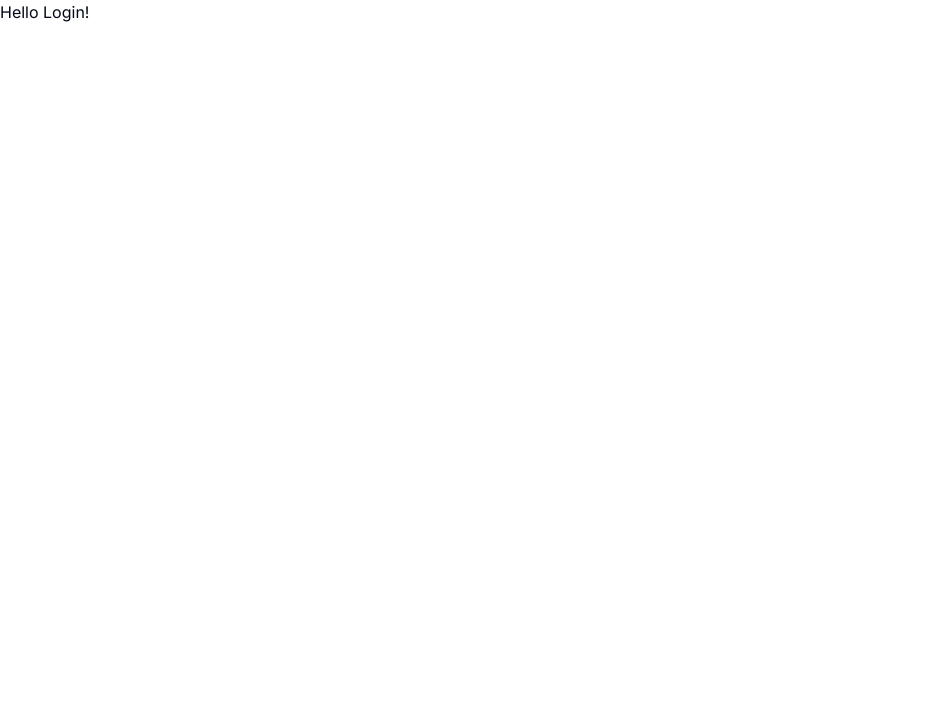
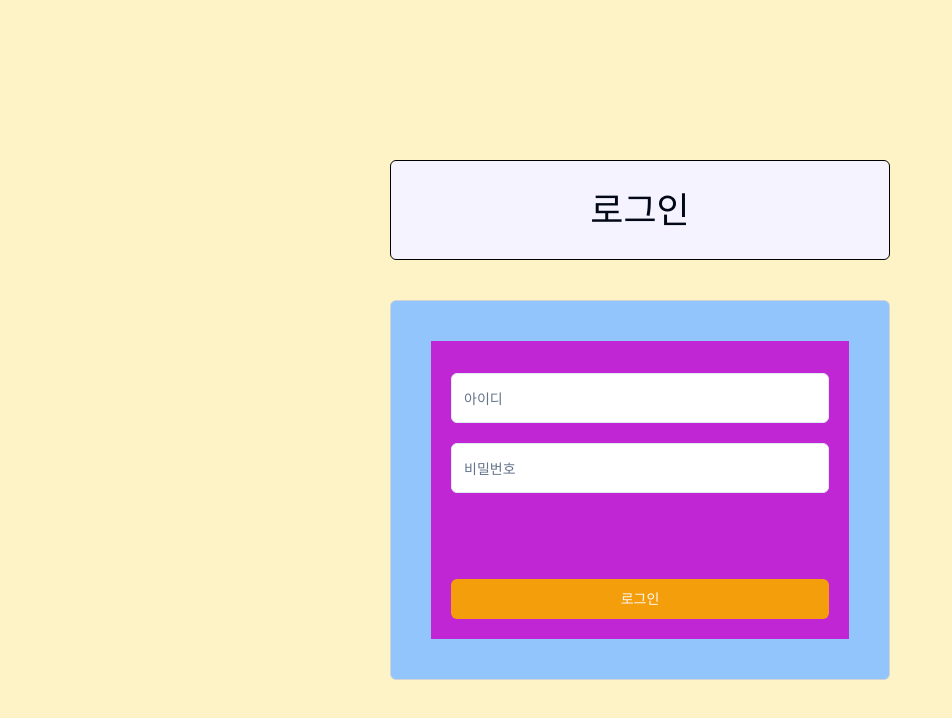
Before and after one commit to BellPumpkin/DevCamp-Day1, a Next.js app: page /login in a window 1280 px wide. Shown: the top 718 px of the page, without its empty margins (0-952 px from the left). Built offline with nearby package versions, Linux system fonts and the light colour scheme.

Commit message:
Feat: 로그인 페이지 구현
로그인 페이지에 라우팅을 적용하고 경로를 /login으로 설정했습니다.
기본 UI 작업과 함께, onSubmit 이벤트로 버튼이 클릭 되었을 때 입력값을 출력하는 기능을 일단 구현했습니다.

```diff
--- a/src/app/login/page.tsx
+++ b/src/app/login/page.tsx
@@ -1,8 +1,76 @@
+"use client"
+
+import {zodResolver} from "@hookform/resolvers/zod"
+import {useForm} from "react-hook-form"
+import {z} from "zod"
+
+import {Button} from "@/components/ui/button"
+import {Form, FormControl, FormField, FormItem,} from "@/components/ui/form"
+import {Input} from "@/components/ui/input"
+
+const UserLoginSchema = z.object({
+  userId: z.string(),
+  userPassword: z.string()
+})
+
 export default function loginPage() {
 
+  const form = useForm<z.infer<typeof UserLoginSchema>>({
+    resolver: zodResolver(UserLoginSchema),
+    defaultValues: {
+      userId: "",
+      userPassword: "",
+    },
+  })
+
+  function onSubmit(values: z.infer<typeof UserLoginSchema>) {
+    // Do something with the form values.
+    // ✅ This will be type-safe and validated.
+    console.log(values)
+  }
+
   return (
-    <>
-      <h1>Hello Login!</h1>
-    </>
-  );
+    <div className='relative h-screen bg-amber-100 flex flex-col justify-center items-center'>
+      <div className="absolute top-40">
+        <div className="flex justify-center items-center h-[100px] mb-10 border rounded-md border-black bg-violet-50">
+          <h1 className="text-4xl">로그인</h1>
+        </div>
+        <div className='flex flex-col w-[500px] h-[380px] border border-neutral-300 bg-blue-300 rounded-md p-10'>
+          <Form {...form}>
+            <form onSubmit={form.handleSubmit(onSubmit)} className="flex flex-col flex-grow">
+              <div className="flex flex-col h-full bg-fuchsia-600 justify-between p-5">
+                <div className="flex flex-col gap-5 mt-3">
+                  <FormField
+                    control={form.control}
+                    name="userId"
+                    render={({ field }) => (
+                      <FormItem className='flex flex-col gap-2'>
+                        <FormControl>
+                          <Input className="h-[50px] hover:cursor-pointer" placeholder="아이디" {...field} />
+                        </FormControl>
+                      </FormItem>
+                    )}
+                  />
+                  <FormField
+                    control={form.control}
+                    name="userPassword"
+                    render={({ field }) => (
+                      <FormItem className='flex flex-col gap-2'>
+                        <FormControl>
+                          <Input className="h-[50px] hover:cursor-pointer" placeholder="비밀번호" type="password" autoComplete="new-password" {...field} />
+                        </FormControl>
+                      </FormItem>
+                    )}
+                  />
+                </div>
+                <div className="flex flex-col">
+                  <Button className="bg-amber-500 h-[40px]" type="submit">로그인</Button>
+                </div>
+              </div>
+            </form>
+          </Form>
+        </div>
+      </div>
+    </div>
+  )
 }
```
